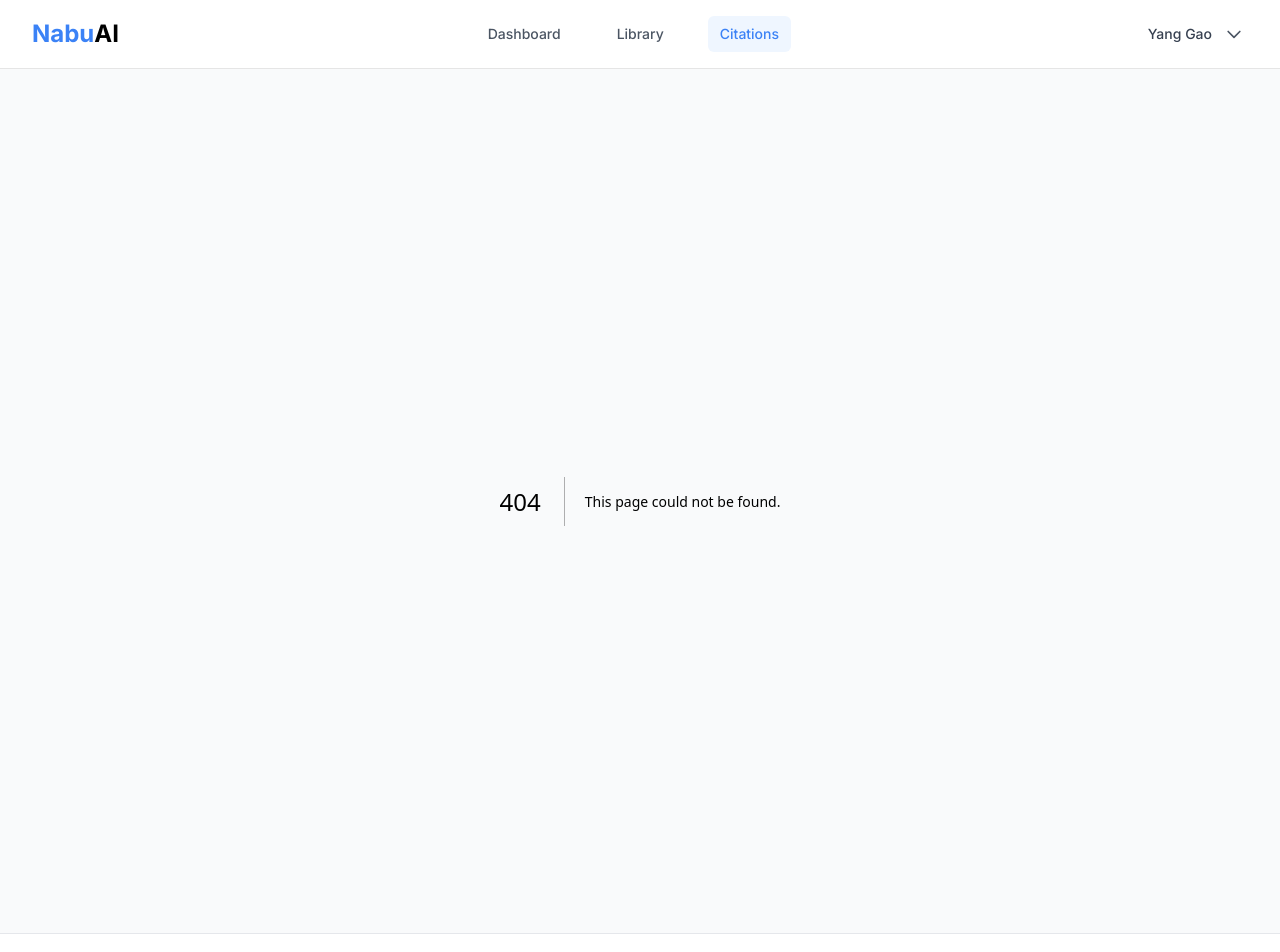
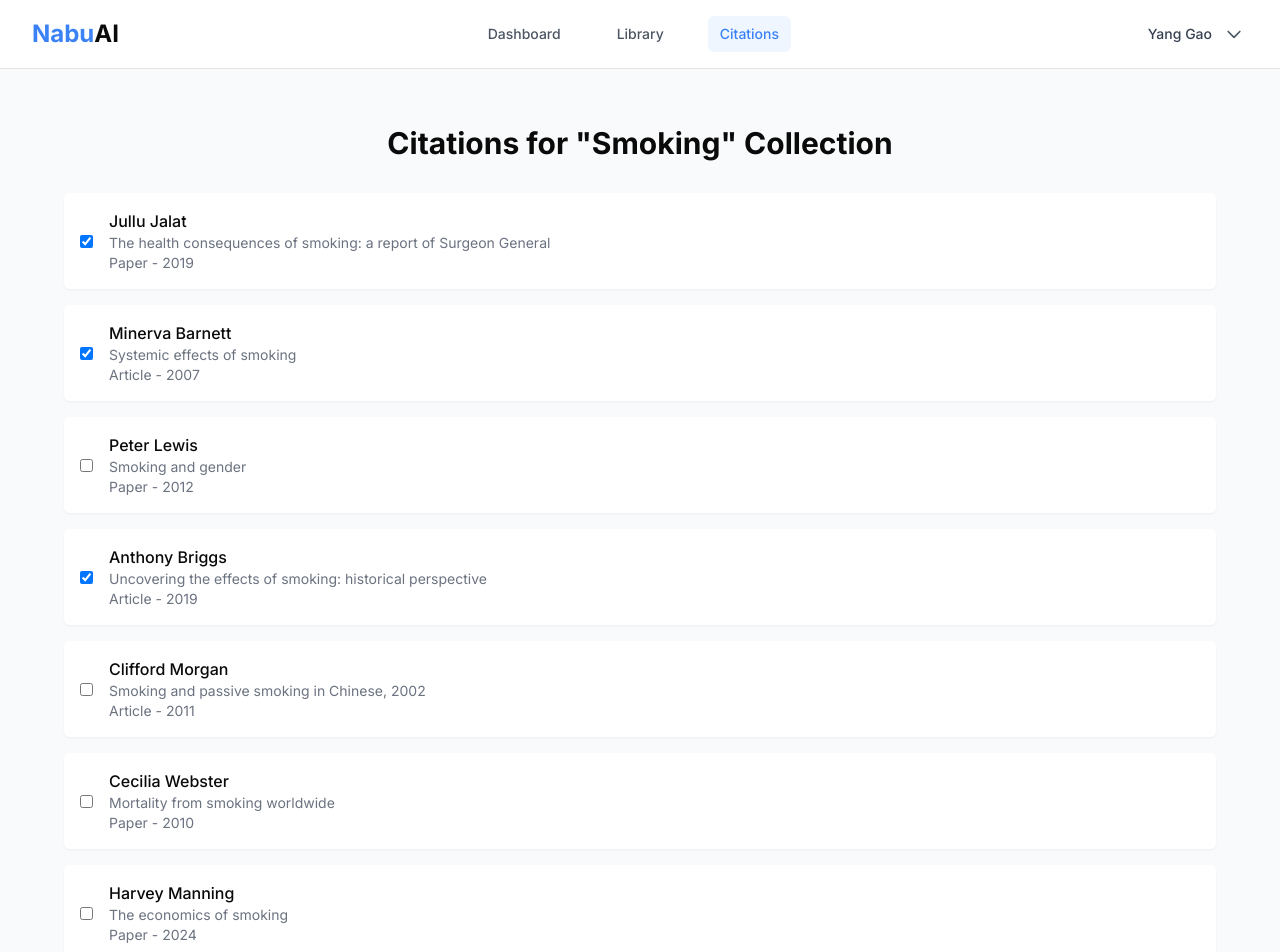
Before and after one commit to YGao2005/sbhacks-frontend, a Next.js app: page /citations in a window 1280 px wide. Before the commit this address had no page. Shown: the top 952 px of the page. Built offline with nearby package versions, Linux system fonts and the light colour scheme.

Commit message:
added citations page

```diff
--- /dev/null
+++ b/src/app/citations/page.tsx
@@ -0,0 +1,141 @@
+'use client';
+
+import { useState } from 'react';
+import { Button } from "./../components/ui/button";
+
+interface Citation {
+  id: string;
+  author: string;
+  type: 'Paper' | 'Article';
+  title: string;
+  year: number;
+  selected?: boolean;
+}
+
+export default function CitationsPage() {
+  const [citations, setCitations] = useState<Citation[]>([
+    {
+      id: '1',
+      author: 'Jullu Jalat',
+      type: 'Paper',
+      title: 'The health consequences of smoking: a report of Surgeon General',
+      year: 2019,
+      selected: true,
+    },
+    {
+      id: '2',
+      author: 'Minerva Barnett',
+      type: 'Article',
+      title: 'Systemic effects of smoking',
+      year: 2007,
+      selected: true,
+    },
+    {
+      id: '3',
+      author: 'Peter Lewis',
+      type: 'Paper',
+      title: 'Smoking and gender',
+      year: 2012,
+      selected: false,
+    },
+    {
+      id: '4',
+      author: 'Anthony Briggs',
+      type: 'Article',
+      title: 'Uncovering the effects of smoking: historical perspective',
+      year: 2019,
+      selected: true,
+    },
+    {
+      id: '5',
+      author: 'Clifford Morgan',
+      type: 'Article',
+      title: 'Smoking and passive smoking in Chinese, 2002',
+      year: 2011,
+      selected: false,
+    },
+    {
+      id: '6',
+      author: 'Cecilia Webster',
+      type: 'Paper',
+      title: 'Mortality from smoking worldwide',
+      year: 2010,
+      selected: false,
+    },
+    {
+      id: '7',
+      author: 'Harvey Manning',
+      type: 'Paper',
+      title: 'The economics of smoking',
+      year: 2024,
+      selected: false,
+    },
+    {
+      id: '8',
+      author: 'Willie Blake',
+      type: 'Article',
+      title: 'Smoking, smoking cessation, and major depression',
+      year: 2022,
+      selected: false,
+    },
+    {
+      id: '9',
+      author: 'Minerva Barnett',
+      type: 'Paper',
+      title: 'Smoking and reproduction',
+      year: 2023,
+      selected: true,
+    },
+  ]);
+
+  const handleToggleSelection = (id: string) => {
+    setCitations(prevCitations =>
+      prevCitations.map(citation =>
+        citation.id === id ? { ...citation, selected: !citation.selected } : citation
+      )
+    );
+  };
+
+  const handleGenerateSelectedCitations = () => {
+    // Logic to generate selected citations
+    console.log('Generating selected citations...');
+  };
+
+  return (
+    <div className="min-h-screen bg-gray-50">
+      <main className="px-8 py-6">
+      <h1 className="text-3xl font-bold mb-8 text-center">Citations for "Smoking" Collection</h1>
+
+        <div className="space-y-4">
+          {citations.map(citation => (
+            <div
+              key={citation.id}
+              className="flex items-center bg-white p-4 rounded-md shadow-sm"
+            >
+              <input
+                type="checkbox"
+                checked={citation.selected}
+                onChange={() => handleToggleSelection(citation.id)}
+                className="mr-4"
+              />
+              <div>
+                <p className="font-medium">{citation.author}</p>
+                <p className="text-sm text-gray-500">{citation.title}</p>
+                <p className="text-sm text-gray-500">{citation.type} - {citation.year}</p>
+              </div>
+            </div>
+          ))}
+        </div>
+
+        <div className="mt-8">
+          <Button onClick={handleGenerateSelectedCitations}>Generate Selected Citations</Button>
+        </div>
+
+        <div className="mt-8">
+          <h2 className="text-xl font-semibold mb-4">Your citations</h2>
+          {/* Placeholder for generated citations */}
+        </div>
+      </main>
+    </div>
+  );
+}
```
